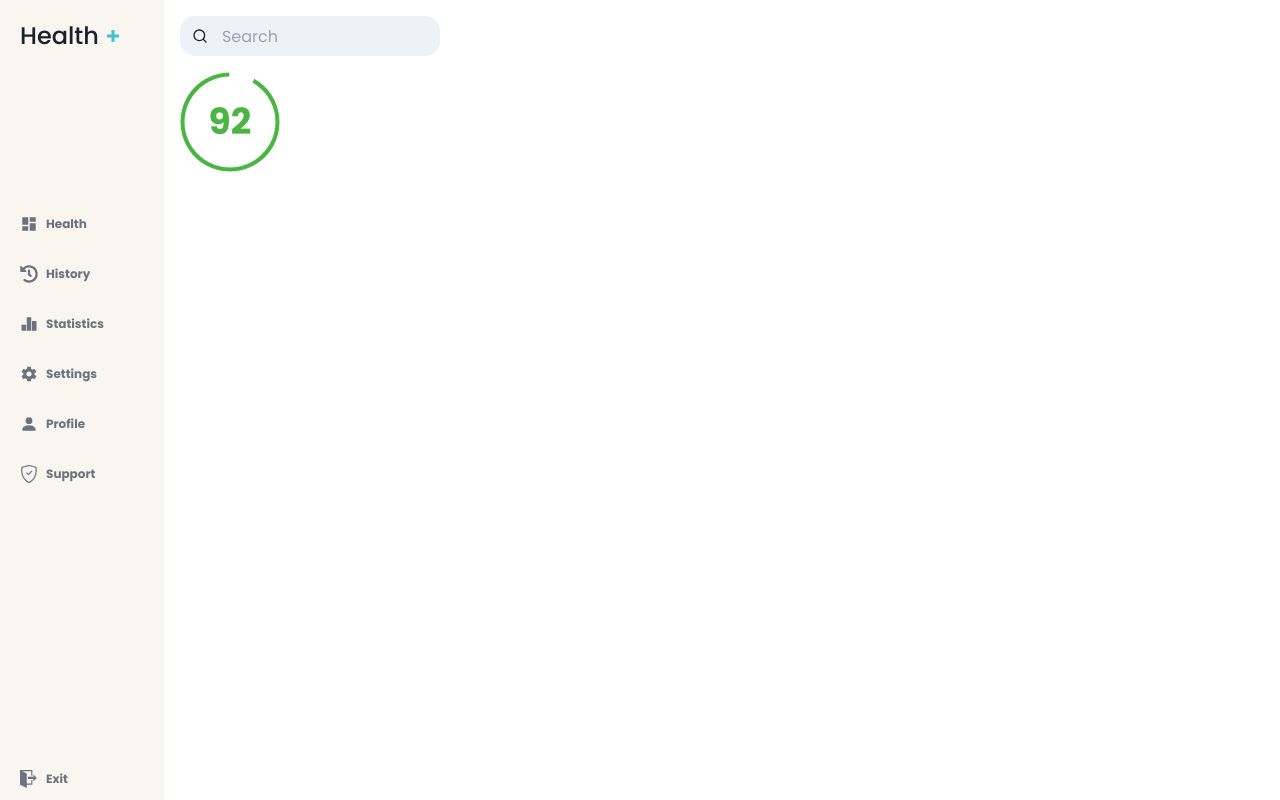
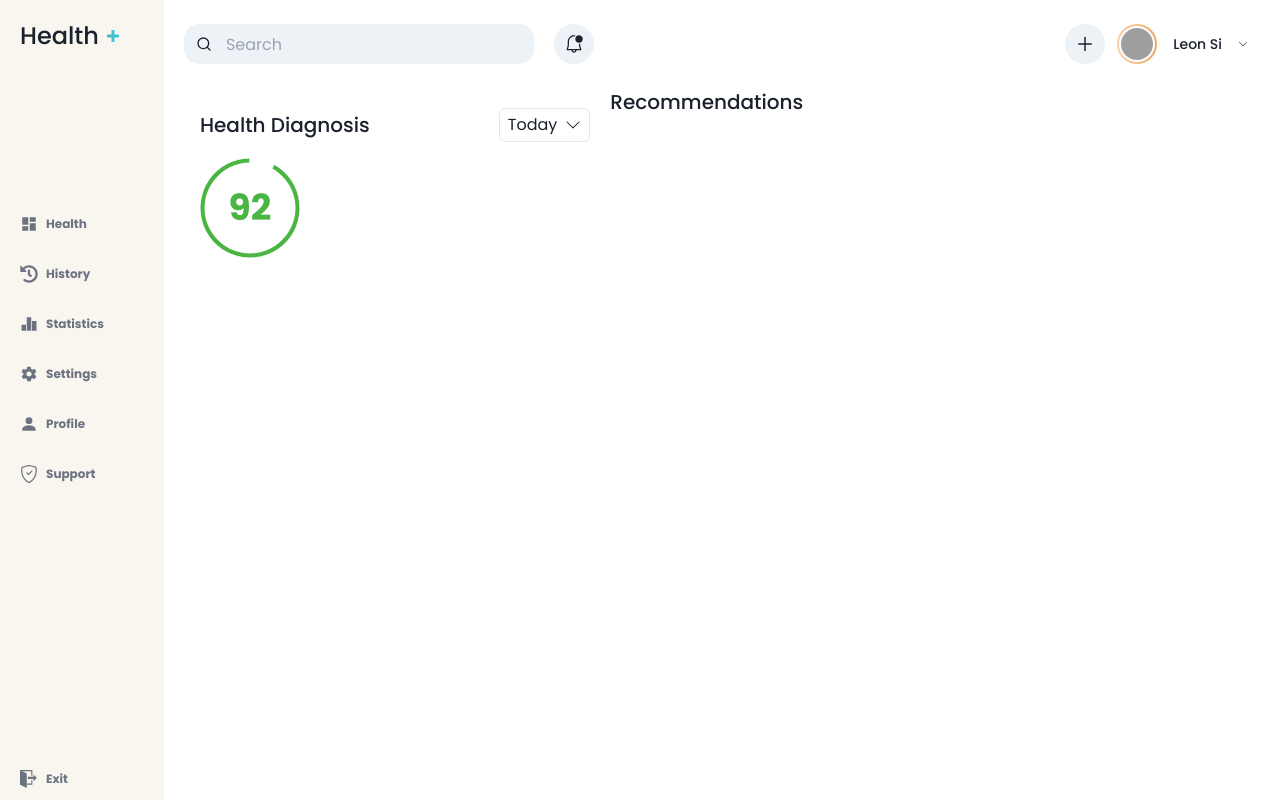
Before and after one commit to WhatTheHealthHTN/WhatTheHealth, a Next.js app: page /dashboard in a window 1280 px wide. Built offline with nearby package versions, Linux system fonts and the light colour scheme; grey boxes are pictures that could not be loaded.

Commit message:
update ui

```diff
--- a/src/components/sections/health-diagnosis.tsx
+++ b/src/components/sections/health-diagnosis.tsx
@@ -1,5 +1,7 @@
 import { Cell, Pie, PieChart } from "recharts";
 import CountUp from 'react-countup'
+import { Box, Menu, MenuButton, MenuItem, MenuList } from '@chakra-ui/react'
+import { BsChevronDown } from "react-icons/bs";
 
 const HealthDiagnosisSection = () => {
 	const data = [
@@ -8,7 +10,32 @@ const HealthDiagnosisSection = () => {
 	];
 
 	return (
-		<div className="relative flex flex-row justify-center items-center px-4">
+		<Box className='p-5 ml-4'>
+			<div className='flex flex-col items-start'>
+				<div className='flex flex-row mb-4 self-stretch items-center'>
+					<div className='font-medium text-xl'>Health Diagnosis</div>
+					<div className='flex-1'></div>
+					<div>
+						<Menu>
+							<MenuButton
+								borderRadius='md'
+								borderWidth='1px' className='px-2 py-1'
+							>
+								<span className='flex flex-row items-center gap-2'>
+									Today <BsChevronDown />
+								</span>
+							</MenuButton>
+							<MenuList>
+								<MenuItem>Download</MenuItem>
+								<MenuItem>Create a Copy</MenuItem>
+								<MenuItem>Mark as Draft</MenuItem>
+								<MenuItem>Delete</MenuItem>
+								<MenuItem>Attend a Workshop</MenuItem>
+							</MenuList>
+						</Menu>
+					</div>
+				</div>
+				<div className="relative flex flex-row justify-center items-center">
 					<PieChart width={100} height={100}>
 						<Pie dataKey='value' data={data} cx='50%' cy='50%' innerRadius={45} outerRadius={50} startAngle={-270} endAngle={360} animationBegin={0}>
 							{data.map((entry, index) => (
@@ -24,6 +51,8 @@ const HealthDiagnosisSection = () => {
 						duration={1.5}
 					/>
 				</div>
+			</div>
+		</Box>
 	)
 }
 
--- /dev/null
+++ b/src/components/sections/recommendations.tsx
@@ -0,0 +1,8 @@
+export default function RecommendationsSection() {
+
+	return (
+		<div>
+			<span className='font-medium mb-4 text-xl'>Recommendations</span>
+		</div>
+	)
+}
--- a/src/pages/dashboard.tsx
+++ b/src/pages/dashboard.tsx
@@ -1,15 +1,17 @@
 import { NextPage } from "next";
 import { ReactElement } from "react";
-import { MdDashboard } from 'react-icons/md'
-import { BsShieldCheck, BsPersonFill } from 'react-icons/bs'
+import { MdDashboard, MdNotificationsActive } from 'react-icons/md'
+import { BsShieldCheck, BsPersonFill, BsChevronDown } from 'react-icons/bs'
 import { IoMdSettings } from 'react-icons/io'
 import { RiBarChart2Fill } from 'react-icons/ri'
 import { FaHistory } from 'react-icons/fa'
 import { ImExit, ImPlus } from 'react-icons/im'
-import { InputGroup, InputLeftElement, Input, Avatar } from '@chakra-ui/react'
+import { InputGroup, InputLeftElement, Input, Button, Avatar, WrapItem, Box, MenuButton, Menu, MenuItem, MenuList, } from '@chakra-ui/react'
 import { FiSearch } from 'react-icons/fi'
-import { Cell, Pie, PieChart } from "recharts";
 import dynamic from 'next/dynamic'
+import RecommendationsSection from "~/components/sections/recommendations";
+import { VscBellDot } from 'react-icons/vsc'
+import { AiOutlinePlus } from 'react-icons/ai'
 
 const SidebarTab = ({ icon, text }: { icon: ReactElement, text: string }) => {
 	return (
@@ -25,7 +27,7 @@ const SidebarTab = ({ icon, text }: { icon: ReactElement, text: string }) => {
 
 const SearchBar = () => {
 	return (
-		<InputGroup width={260} className='m-4'>
+		<InputGroup width={350}>
 			<InputLeftElement
 				pointerEvents='none'
 				// eslint-disable-next-line react/no-children-prop
@@ -55,14 +57,53 @@ const Sidebar = () => {
 	)
 }
 
+const DashboardToolbar = () => {
+	return (
+		<div className="flex flex-row p-5 items-center">
+			<div className='flex flex-row gap-5'>
+				<SearchBar />
+				<Button rounded='full' className='w-5 h-5' p={0}>
+					<VscBellDot size={20} />
+				</Button>
+			</div>
+			<div className='flex-1'></div>
+			<Button rounded='full' w={10} h={10} p={0}>
+				<AiOutlinePlus size={20} />
+			</Button>
+
+			<Menu>
+				<MenuButton px={3} py={1} rounded='md' _hover={{ backgroundColor: 'gray.100' }}>
+					<div className='flex flex-row gap-4 items-center'>
+						<Box className='bg-gradient-to-r from-[rgb(238,167,93,0.5)] to-[rgb(238,167,93)] rounded-full flex flex-row items-center justify-center' w={10} h={10}>
+							<Box className='bg-white rounded-full flex flex-row items-center justify-center' h={9} w={9}>
+								<Avatar src='https://bit.ly/prosper-baba' w={8} h={8} />
+							</Box>
+						</Box>
+						<div className='text-sm font-medium'>
+							Leon Si
+						</div>
+						<BsChevronDown size={10} />
+					</div>
+				</MenuButton>
+				<MenuList>
+					<MenuItem>Download</MenuItem>
+					<MenuItem>Create a Copy</MenuItem>
+					<MenuItem>Mark as Draft</MenuItem>
+					<MenuItem>Delete</MenuItem>
+					<MenuItem>Attend a Workshop</MenuItem>
+				</MenuList>
+			</Menu >
+		</div>
+	)
+}
+
 const DashboardView = () => {
 	return (
 		<div className='flex flex-col'>
-			<div className="flex flex-row">
-				<SearchBar />
-			</div>
-			<div className='flex flex-row'>
+			<DashboardToolbar />
+			<div className='grid grid-cols-[4fr,6fr] grid-rows-[5fr,3fr]'>
 				<HealthDiagnosisSection />
+				<RecommendationsSection />
 			</div>
 		</div>
 	)
@@ -72,7 +113,7 @@ const HealthDiagnosisSection = dynamic(() => import('~/components/sections/healt
 
 const DashboardPage: NextPage = () => {
 	return (
-		<div className="flex flex-row flex-1 h-screen w-screen">
+		<div className="flex flex-row flex-1 h-screen w-screen min-w-[1080px] min-h-[720px]">
 			<Sidebar />
 			<div className='flex-1'>
 				<DashboardView />
```
Lines whose indentation alone changed are shown as unchanged.
